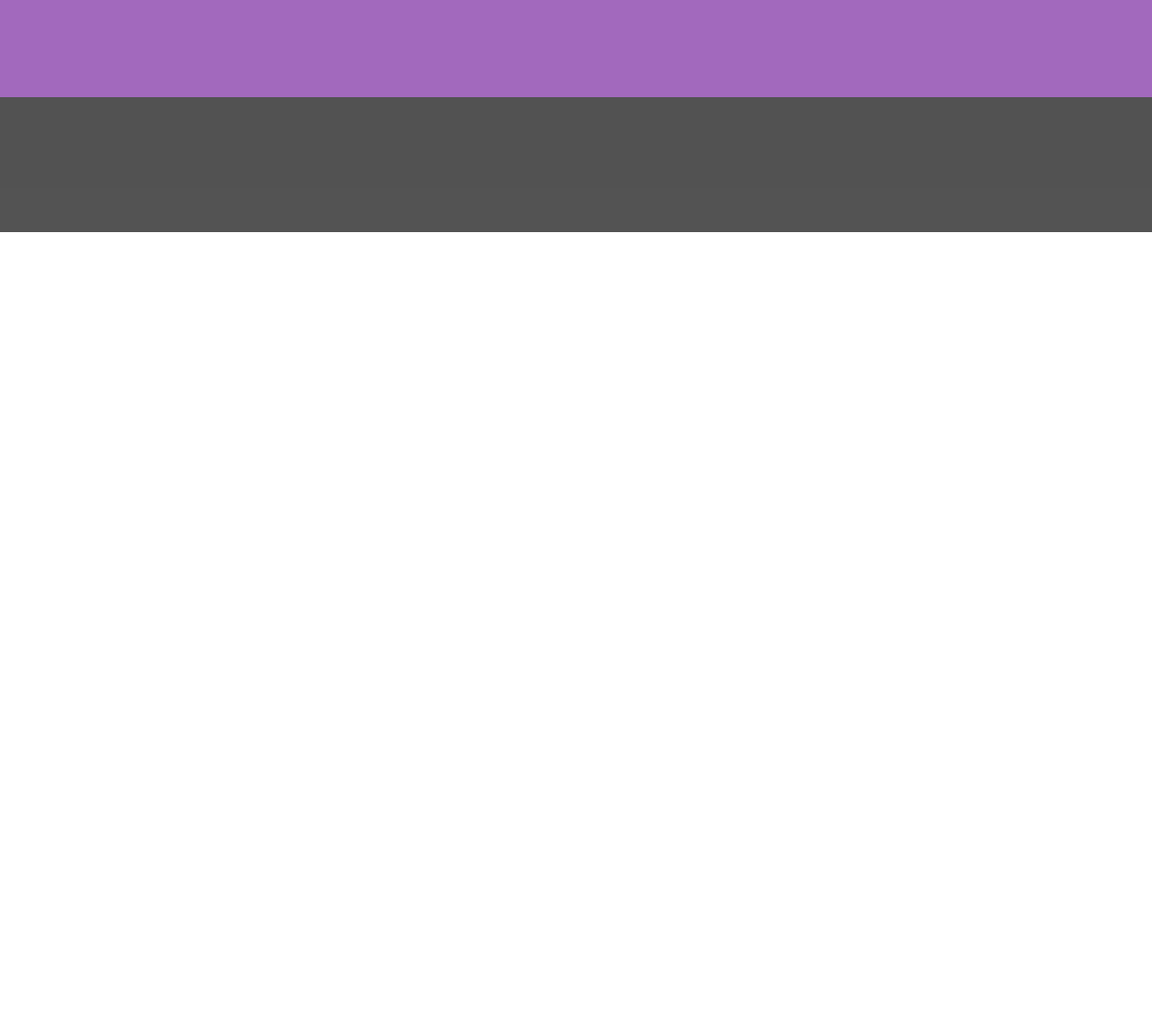
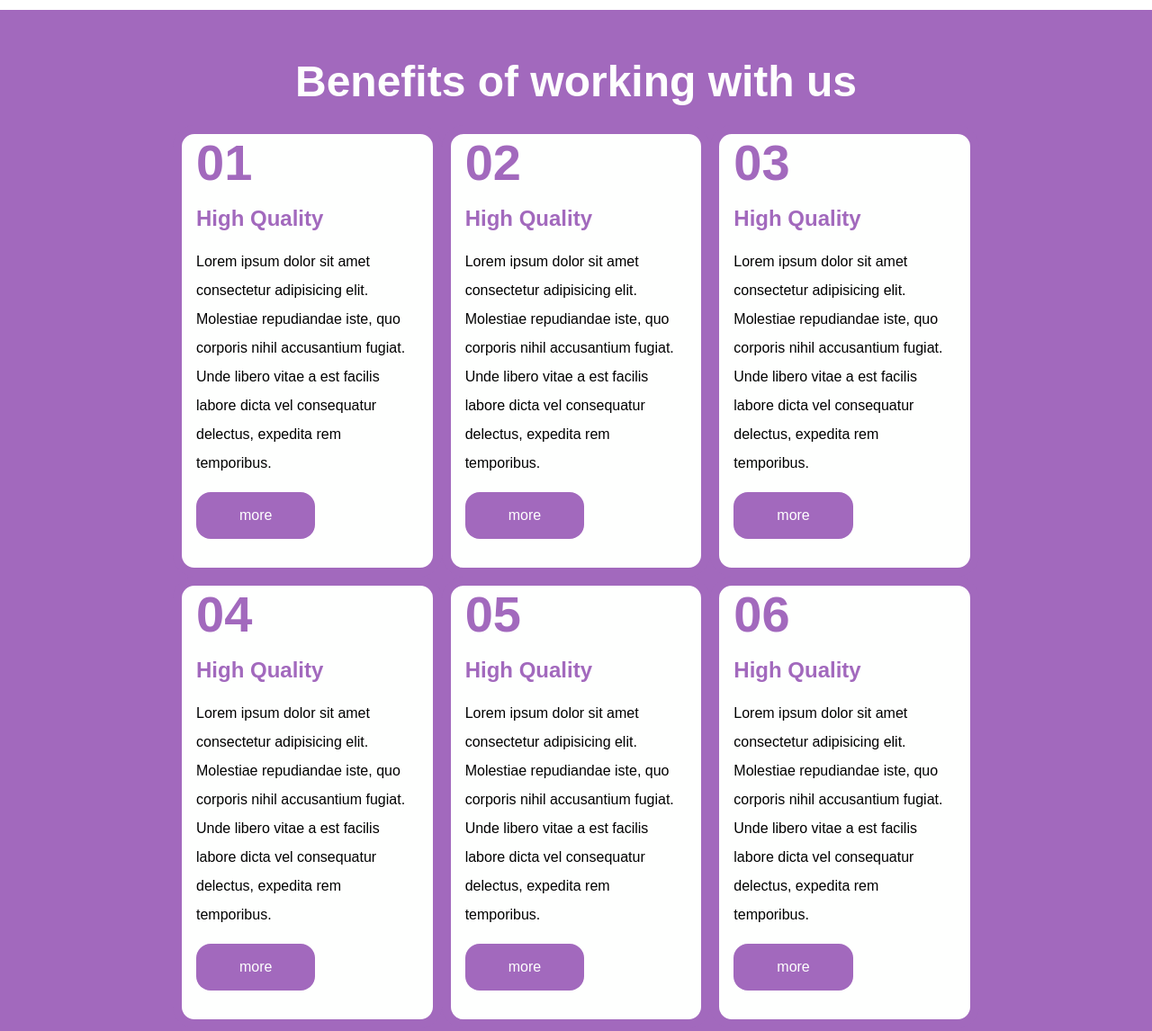
Before and after one commit to Nicowski25/htmlcss-responsive-layout, a plain HTML site: page index.html in a window 1280 px wide. Shown: the part 2840-3986 px from the top of the page at 90% size. Before the commit the page ends 3098 px from the top, so only its background shows below. Drawn offline with Linux system fonts and the light colour scheme.

Commit message:
benefits and aboutus sections

```diff
--- a/index.html
+++ b/index.html
@@ -149,22 +149,64 @@
             </div>
         </section>
 
-        <section id="benefits">
-            <h2>benefits of working with us</h2>
-            <div class="container d-flex wrap">
-                <div class="card col-12 col-md-6 col-lg-4"></div>
-                <div class="card col-12 col-md-6 col-lg-4"></div>
-                <div class="card col-12 col-md-6 col-lg-4"></div>
-                <div class="card col-12 col-md-6 col-lg-4"></div>
-                <div class="card col-12 col-md-6 col-lg-4"></div>
-                <div class="card col-12 col-md-6 col-lg-4"></div>
+        <section id="benefits" class="py-2">
+            <h2 id="benefits-title">Benefits of working with us</h2>
+            <div id="benefits-container" class="d-flex wrap">
+                <div class="benefit-card col-12 col-md-6 col-lg-4">
+                    <strong class="text-xl c-violet">01</strong>
+                    <h2 class="py-1">High Quality</h2>
+                    <p>Lorem ipsum dolor sit amet consectetur adipisicing elit. Molestiae repudiandae iste, quo corporis nihil accusantium fugiat. Unde libero vitae a est facilis labore dicta vel consequatur delectus, expedita rem temporibus.</p>
+                    <p><button class="btn-more my-1">more</button></p>
+                </div>
+                <div class="benefit-card col-12 col-md-6 col-lg-4">
+                    <strong class="text-xl c-violet">02</strong>
+                    <h2 class="py-1">High Quality</h2>
+                    <p>Lorem ipsum dolor sit amet consectetur adipisicing elit. Molestiae repudiandae iste, quo corporis nihil accusantium fugiat. Unde libero vitae a est facilis labore dicta vel consequatur delectus, expedita rem temporibus.</p>
+                    <p><button class="btn-more my-1">more</button></p>
+                </div>
+                <div class="benefit-card col-12 col-md-6 col-lg-4">
+                    <strong class="text-xl c-violet">03</strong>
+                    <h2 class="py-1">High Quality</h2>
+                    <p>Lorem ipsum dolor sit amet consectetur adipisicing elit. Molestiae repudiandae iste, quo corporis nihil accusantium fugiat. Unde libero vitae a est facilis labore dicta vel consequatur delectus, expedita rem temporibus.</p>
+                    <p><button class="btn-more my-1">more</button></p>
+                </div>
+                <div class="benefit-card col-12 col-md-6 col-lg-4">
+                    <strong class="text-xl c-violet">04</strong>
+                    <h2 class="py-1">High Quality</h2>
+                    <p>Lorem ipsum dolor sit amet consectetur adipisicing elit. Molestiae repudiandae iste, quo corporis nihil accusantium fugiat. Unde libero vitae a est facilis labore dicta vel consequatur delectus, expedita rem temporibus.</p>
+                    <p><button class="btn-more my-1">more</button></p>
+                </div>
+                <div class="benefit-card col-12 col-md-6 col-lg-4">
+                    <strong class="text-xl c-violet">05</strong>
+                    <h2 class="py-1">High Quality</h2>
+                    <p>Lorem ipsum dolor sit amet consectetur adipisicing elit. Molestiae repudiandae iste, quo corporis nihil accusantium fugiat. Unde libero vitae a est facilis labore dicta vel consequatur delectus, expedita rem temporibus.</p>
+                    <p><button class="btn-more my-1">more</button></p>
+                </div>
+                <div class="benefit-card col-12 col-md-6 col-lg-4">
+                    <strong class="text-xl c-violet">06</strong>
+                    <h2 class="py-1">High Quality</h2>
+                    <p>Lorem ipsum dolor sit amet consectetur adipisicing elit. Molestiae repudiandae iste, quo corporis nihil accusantium fugiat. Unde libero vitae a est facilis labore dicta vel consequatur delectus, expedita rem temporibus.</p>
+                    <p><button class="btn-more my-1">more</button></p>
+                </div>
             </div>
         </section>
 
         <section id="aboutus">
             <div class="container d-flex">
-                <div class="card col-12 col-md-6 col-lg-6"></div>
-                <div class="card col-12 col-md-6 col-lg-6"></div>
+                <div class="aboutus-card col-12 col-md-6 col-lg-8">
+                    <h2 class="c-violet text-xl py-2">About Us</h2>
+                    <p>Lorem ipsum dolor sit amet consectetur adipisicing elit. Ad fugit non laboriosam distinctio nihil aliquam perspiciatis et nemo sapiente, iure explicabo praesentium vel, quibusdam tempore totam? Nulla est saepe esse.Lorem ipsum dolor sit amet, consectetur adipisicing elit. Ad, voluptatibus rem laboriosam libero corporis qui alias incidunt impedit, nesciunt aspernatur laborum accusantium doloribus voluptatem sed dolorem provident dolore nobis reiciendis!
+                    </p>
+                    <br>
+                    <p>
+                    Lorem ipsum dolor sit amet, consectetur adipisicing elit. Ad, voluptatibus rem laboriosam libero corporis qui alias incidunt impedit, nesciunt aspernatur laborum accusantium doloribus voluptatem sed dolorem provident dolore nobis reiciendis!
+                    </p>
+                </div>
+                <div class="aboutus-card col-12 col-md-6 col-lg-4">
+                    <img src="./img/about.jpg" alt="" class="img-about">
+                    <h3 class="c-violet">I help companies tincidut tortor aliquam nulla facili cras fermentum odio</h3>
+                    <a><button class="btn-linkedin my-1"><i class="fa-brands fa-linkedin"></i> Find me on linkedin</button></a>
+                </div>
 
             </div>
         </section>
--- a/style.css
+++ b/style.css
@@ -3,6 +3,7 @@
     padding: 0;
     box-sizing: border-box;
     font-family: 'PT Sans', sans-serif;
+    line-height: 2rem;
 }
 
 :root {
@@ -36,6 +37,11 @@
 .py-1 {
     padding-top: 1rem;
     padding-bottom: 1rem;
+}
+
+.py-2 {
+    padding-top: 2rem;
+    padding-bottom: 2rem;
 }
 
 .w-100 {
@@ -109,6 +115,10 @@ img {
 
 .text-l {
     font-size: 250%;
+}
+
+.text-xl {
+    font-size: 350%;
 }
 
 /* #endregion utiities */
@@ -248,6 +258,51 @@ li {
     padding-left: 2rem;
 }
 
+/* #endregion testimonials */
+
+/* #region benefits */
+
+#benefits {
+    background-color: var(--violet);
+}
+
+#benefits-title {
+    color: var(--light);
+    font-size: 3rem;
+    text-align: center;
+    padding: 2rem;
+}
+
+#benefits-container {
+    width: 70%;
+    margin: auto;
+    margin-bottom: 2rem;
+}
+
+.benefit-card {
+    background-color: var(--light);
+    padding: 1rem;
+    border-radius: 1.5rem;
+    border: 10px solid var(--violet);
+}
+
+.benefit-card h2 {
+    color: var(--violet);
+}
+
+.btn-more {
+    color: var(--light);
+    font-size: 1rem;
+    padding: 10px 3rem;
+    border-radius: 1rem;
+    border-style: none;
+    background-color: var(--violet);
+}
+
+
+
+
+
 #planning,
 #benefits,
 #getstarted {
@@ -256,6 +311,30 @@ li {
 }
 
 /* #endregion main */
+
+/* #region aboutus */
+
+.aboutus-card {
+    padding-top: 3rem;
+    padding-bottom: 3rem;
+}
+
+.img-about {
+    width: 250px;
+    border-radius: 50%;
+}
+
+.btn-linkedin {
+    color: var(--light);
+    font-size: 1rem;
+    padding: 5px 2rem;
+    border-radius: 1rem;
+    border-style: none;
+    background-color: var(--violet);
+}
+
+
+/* #endregion aboutus */
 
 #site-footer {
     background-color: rgba(34, 34, 34, 0.781);
```
